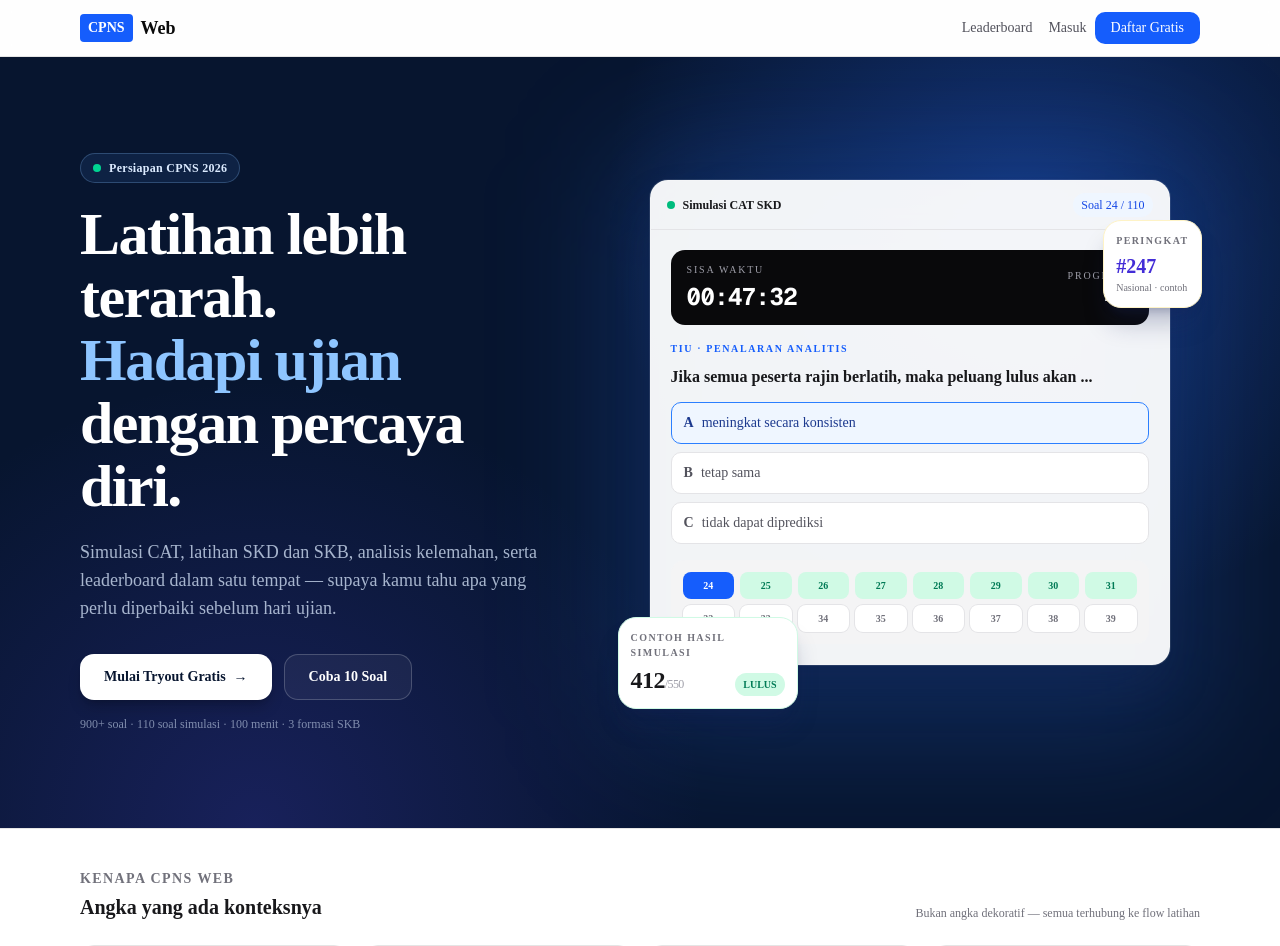
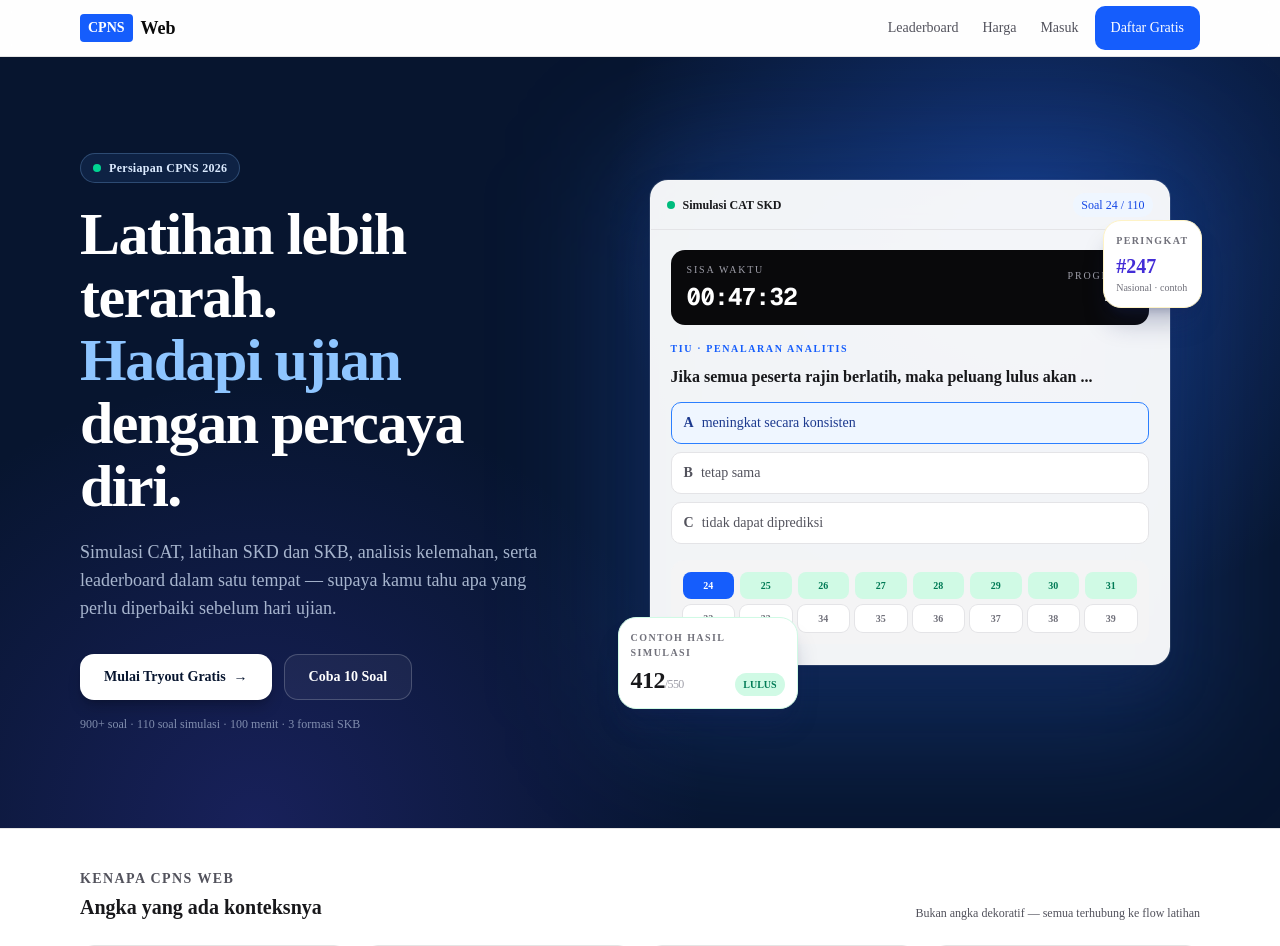
Before and after one commit to RhazorJavkins/CPNS_WEB, a Next.js app: page / in a window 1280 px wide. Shown: the top 946 px of the page. Built offline with nearby package versions, Linux system fonts and the light colour scheme; no server answers; the database is empty.

Commit message:
fix: P1 polish — navbar Harga + a11y + spacing
- navbar tambah Harga (#harga) + py-2.5 min-h-11
- TrustMetrics: aria-hidden icon + kontras zinc-500->600
- PricingFaq: id harga + sandbox->admin aktivasi + aria-expanded + py-2.5 min-h-11

```diff
--- a/src/app/page.tsx
+++ b/src/app/page.tsx
@@ -37,10 +37,11 @@ export default function Home() {
             <span className="bg-blue-600 text-white px-2 py-1 rounded text-sm">CPNS</span>
             <span>Web</span>
           </Link>
-          <nav className="flex items-center gap-2">
-            <Link href="/leaderboard" className="hidden sm:inline-flex text-sm text-zinc-600 hover:text-zinc-900 dark:text-zinc-400 dark:hover:text-white px-2 py-1">Leaderboard</Link>
-            <Link href="/login" className="text-sm text-zinc-600 hover:text-zinc-900 dark:text-zinc-400">Masuk</Link>
-            <Link href="/register" className="inline-flex items-center justify-center rounded-lg bg-blue-600 text-white px-4 py-1.5 text-sm font-medium hover:bg-blue-700">Daftar Gratis</Link>
+          <nav className="flex items-center gap-1 sm:gap-2">
+            <Link href="/leaderboard" className="hidden sm:inline-flex text-sm text-zinc-600 hover:text-zinc-900 dark:text-zinc-400 dark:hover:text-white px-2 py-2">Leaderboard</Link>
+            <Link href="#harga" className="hidden md:inline-flex text-sm text-zinc-600 hover:text-zinc-900 dark:text-zinc-400 dark:hover:text-white px-2 py-2">Harga</Link>
+            <Link href="/login" className="text-sm text-zinc-600 hover:text-zinc-900 dark:text-zinc-400 px-2 py-2">Masuk</Link>
+            <Link href="/register" className="inline-flex items-center justify-center rounded-lg bg-blue-600 text-white px-4 py-2.5 text-sm font-medium hover:bg-blue-700 min-h-11">Daftar Gratis</Link>
           </nav>
         </div>
       </header>
--- a/src/components/landing/PricingFaq.tsx
+++ b/src/components/landing/PricingFaq.tsx
@@ -16,38 +16,38 @@ const faqs = [
 export default function PricingFaq() {
   const [open, setOpen] = useState<number | null>(0);
   return (
-    <section className="bg-white dark:bg-zinc-950 border-t">
+    <section id="harga" className="bg-white dark:bg-zinc-950 border-t">
       <div className="max-w-6xl mx-auto px-4 py-12 md:py-16">
         {/* Pricing preview */}
         <div className="text-center max-w-2xl mx-auto">
           <p className="text-xs font-semibold tracking-widest uppercase text-blue-600">Paket</p>
           <h2 className="text-xl md:text-2xl font-bold tracking-tight mt-1">Mulai gratis, upgrade kalau butuh</h2>
-          <p className="text-sm text-zinc-600 dark:text-zinc-400 mt-2">Harga sama dengan halaman /pricing — checkout masih sandbox (uji coba).</p>
+          <p className="text-sm text-zinc-600 dark:text-zinc-400 mt-2">Harga sama dengan halaman /pricing — pembayaran uji coba, aktivasi manual via admin sementara.</p>
         </div>
         <div className="mt-8 grid gap-4 md:grid-cols-2 max-w-3xl mx-auto">
           <div className="rounded-2xl border bg-zinc-50 dark:bg-zinc-900 p-6">
             <h3 className="font-bold">Free</h3>
-            <p className="text-2xl font-black mt-1">Rp 0<span className="text-sm font-medium text-zinc-500">/bulan</span></p>
+            <p className="text-2xl font-black mt-1">Rp 0<span className="text-sm font-medium text-zinc-600">/bulan</span></p>
             <ul className="mt-4 space-y-1.5 text-sm text-zinc-600 dark:text-zinc-400">
               <li>• 3 tryout / hari</li>
               <li>• 9 latihan / hari</li>
               <li>• Pembahasan setelah iklan</li>
               <li>• Leaderboard</li>
             </ul>
-            <Link href="/tryout" className="mt-5 inline-flex w-full justify-center rounded-full border bg-white dark:bg-zinc-800 py-2 text-sm font-semibold">Mulai Gratis</Link>
+            <Link href="/dashboard" className="mt-5 inline-flex w-full justify-center rounded-full border bg-white dark:bg-zinc-800 py-2.5 text-sm font-semibold min-h-11">Mulai Gratis</Link>
           </div>
           <div className="rounded-2xl border-2 border-blue-600 bg-white dark:bg-zinc-900 p-6 relative">
             <span className="absolute -top-3 right-4 bg-blue-600 text-white text-[10px] font-bold px-2 py-1 rounded-full">POPULER</span>
             <h3 className="font-bold">Premium</h3>
-            <p className="text-2xl font-black mt-1">Rp 49k<span className="text-sm font-medium text-zinc-500">/bulan</span></p>
+            <p className="text-2xl font-black mt-1">Rp 49k<span className="text-sm font-medium text-zinc-600">/bulan</span></p>
             <ul className="mt-4 space-y-1.5 text-sm text-zinc-600 dark:text-zinc-400">
               <li>• Unlimited tryout & latihan</li>
               <li>• Tanpa iklan</li>
               <li>• Analisis AI prioritas</li>
               <li>• Akses SKB penuh</li>
             </ul>
-            <Link href="/pricing" className="mt-5 inline-flex w-full justify-center rounded-full bg-blue-600 text-white py-2 text-sm font-semibold">Lihat Paket Premium →</Link>
-            <p className="text-[11px] text-zinc-400 mt-2 text-center">Checkout sandbox — belum tagih beneran</p>
+            <Link href="/pricing" className="mt-5 inline-flex w-full justify-center rounded-full bg-blue-600 text-white py-2.5 text-sm font-semibold min-h-11">Lihat Paket Premium →</Link>
+            <p className="text-[11px] text-zinc-500 mt-2 text-center">Pembayaran uji coba — hubungi admin untuk aktivasi</p>
           </div>
         </div>
 
@@ -57,8 +57,8 @@ export default function PricingFaq() {
           <div className="mt-6 divide-y border rounded-2xl bg-zinc-50 dark:bg-zinc-900">
             {faqs.map((f, i) => (
               <div key={f.q} className="px-4">
-                <button onClick={() => setOpen(open === i ? null : i)} className="w-full flex justify-between items-center py-3 text-left text-sm font-medium">
-                  <span>{f.q}</span><span className="text-zinc-400 ml-3 shrink-0">{open === i ? "−" : "+"}</span>
+                <button aria-expanded={open === i} onClick={() => setOpen(open === i ? null : i)} className="w-full flex justify-between items-center py-3 text-left text-sm font-medium min-h-11">
+                  <span>{f.q}</span><span className="text-zinc-400 ml-3 shrink-0" aria-hidden="true">{open === i ? "−" : "+"}</span>
                 </button>
                 {open === i && <p className="pb-3 text-sm text-zinc-600 dark:text-zinc-400 leading-relaxed">{f.a}</p>}
               </div>
--- a/src/components/landing/TrustMetrics.tsx
+++ b/src/components/landing/TrustMetrics.tsx
@@ -13,20 +13,20 @@ export default function TrustMetrics() {
       <div className="max-w-6xl mx-auto px-4 py-8 md:py-10">
         <div className="flex flex-col md:flex-row md:items-end md:justify-between gap-2 mb-6">
           <div>
-            <h2 className="text-sm font-semibold tracking-widest uppercase text-zinc-500 dark:text-zinc-400">Kenapa CPNS Web</h2>
+            <h2 className="text-sm font-semibold tracking-widest uppercase text-zinc-600 dark:text-zinc-400">Kenapa CPNS Web</h2>
             <p className="text-lg md:text-xl font-bold text-zinc-900 dark:text-white mt-1">Angka yang ada konteksnya</p>
           </div>
-          <p className="text-xs text-zinc-500 dark:text-zinc-400">Bukan angka dekoratif — semua terhubung ke flow latihan</p>
+          <p className="text-xs text-zinc-600 dark:text-zinc-400">Bukan angka dekoratif — semua terhubung ke flow latihan</p>
         </div>
         <div className="grid grid-cols-2 lg:grid-cols-4 gap-3 md:gap-4">
           {metrics.map((m) => (
             <div key={m.label} className="rounded-xl border bg-zinc-50 dark:bg-zinc-950 p-4 md:p-5 hover:bg-white dark:hover:bg-zinc-900 transition-colors">
-              <div className="w-8 h-8 rounded-lg bg-blue-600 text-white flex items-center justify-center text-sm">{m.icon}</div>
+              <div className="w-8 h-8 rounded-lg bg-blue-600 text-white flex items-center justify-center text-sm" aria-hidden="true">{m.icon}</div>
               <div className="mt-3 flex items-baseline gap-1.5">
                 <span className="text-2xl md:text-3xl font-extrabold tracking-tight text-zinc-900 dark:text-white">{m.value}</span>
                 <span className="text-xs font-medium text-zinc-600 dark:text-zinc-400">{m.label}</span>
               </div>
-              <p className="text-xs text-zinc-500 dark:text-zinc-400 mt-1 leading-relaxed">{m.context}</p>
+              <p className="text-xs text-zinc-600 dark:text-zinc-400 mt-1 leading-relaxed">{m.context}</p>
             </div>
           ))}
         </div>
```
